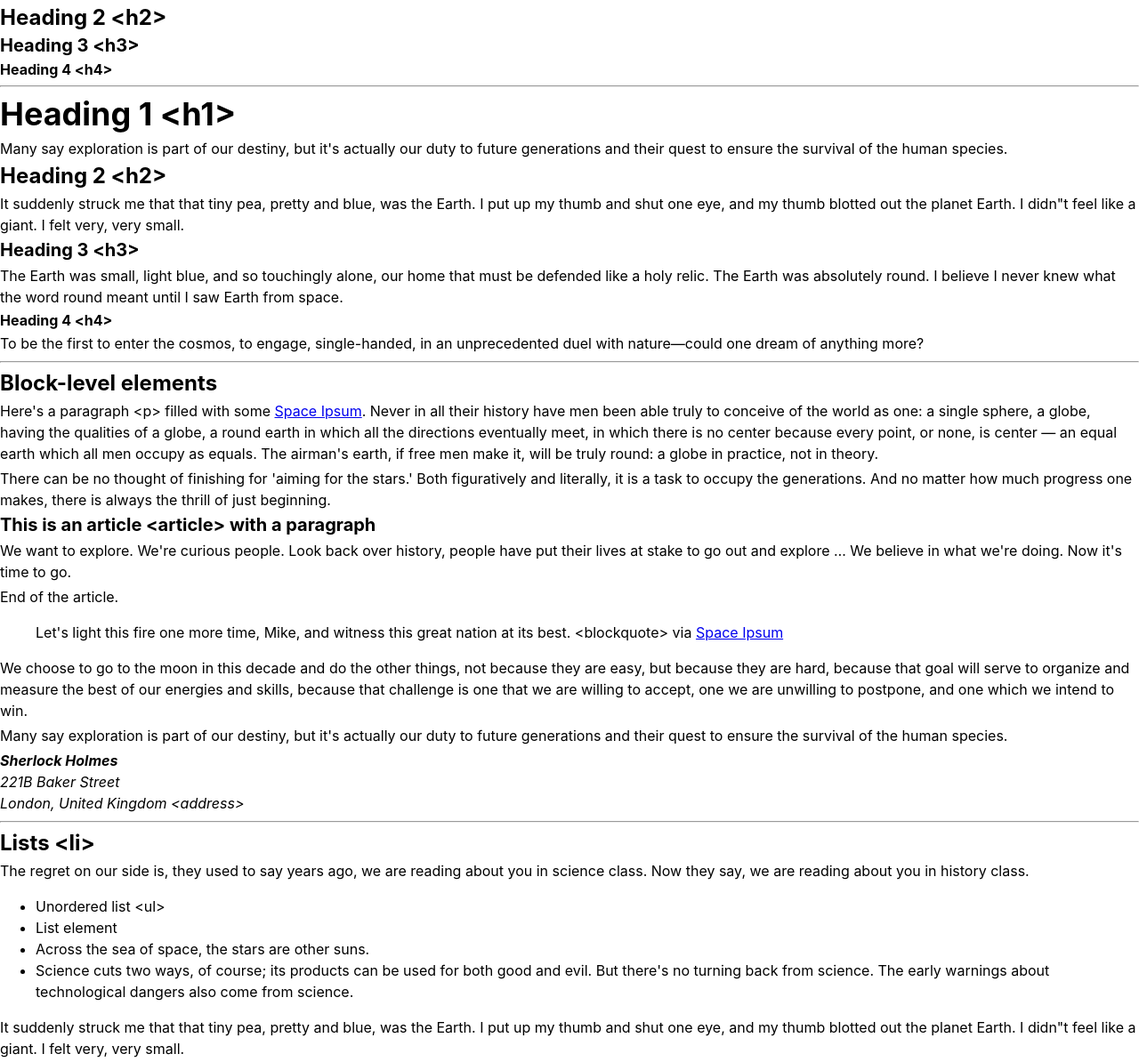
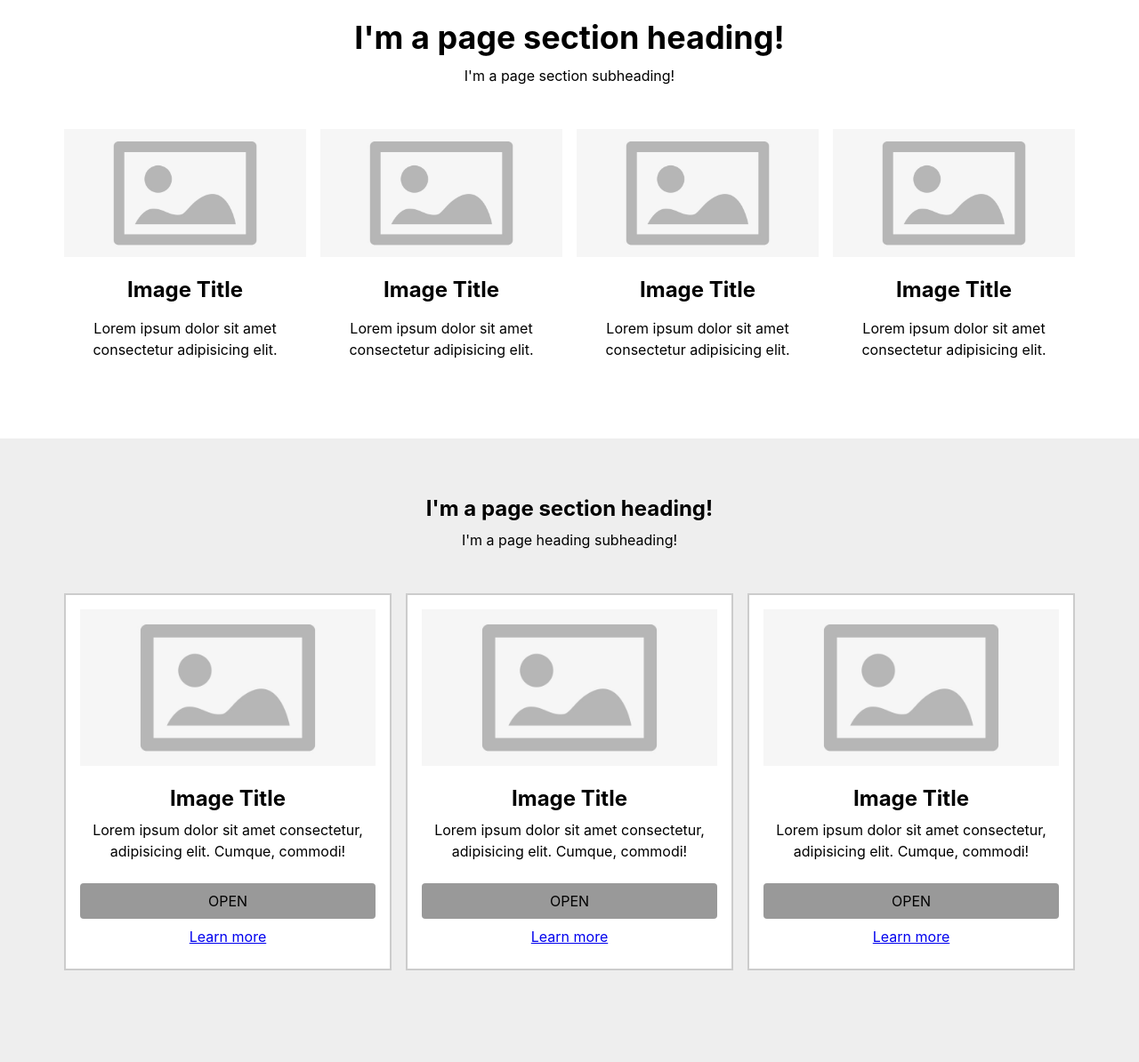
Before and after one commit to Carl-J-M/carlscampfires, a website built with Parcel: page src/index.html in a window 1280 px wide. Shown: the part 44-1238 px from the top of the page at 89% size. Built offline with nearby package versions, Linux system fonts and the light colour scheme.

Commit message:
feat: wip progress

```diff
--- a/src/index.html
+++ b/src/index.html
@@ -5,200 +5,196 @@
     <meta http-equiv="X-UA-Compatible" content="IE=edge">
     <meta name="viewport" content="width=device-width, initial-scale=1.0">
     <title>Document</title>
-    <link rel="stylesheet" href="style.css">
+    <link rel="stylesheet" href="styles/style.css">
 </head>
 <body>
-    <h1>Heading 1 &lt;h1&gt;</h1>
-    <h2>Heading 2 &lt;h2&gt;</h2>
-    <h3>Heading 3 &lt;h3&gt;</h3>
-    <h4>Heading 4 &lt;h4&gt;</h4>
-    <hr />
-    <h1>Heading 1 &lt;h1&gt;</h1>
+  <div class="page-section page-section--light">
+    <div class="container">
+      <div class="text-align--center">
+        <div class="spacing--bottom-lg">
+          <h1>I'm a page section heading!</h1>
+          <p class="subheading">I'm a page section subheading!</p>
+        </div>
+      </div>
+      <div class="flex-grid">
+        <div class="flex-grid__item flex-grid__item--grid flex-grid__item--span-3">
+          <div class="card">
+            <div class="text-align--center">
+              <div class="spacing--bottom">
+                <div class="image">
+                  <img src="assets/placeholder.png" class="image__img"/>
+                </div>
+              </div>
+              <h2>Image Title</h2>
+              <p class="spacing--sm">
+                Lorem ipsum dolor sit amet consectetur adipisicing elit.
+            </div>
+          </div>
+        </div>
+        <div class="flex-grid__item flex-grid__item--grid flex-grid__item--span-3">
+          <div class="card">
+            <div class="text-align--center">
+              <div class="spacing--bottom">
+                <div class="image">
+                  <img src="assets/placeholder.png" class="image__img"/>
+                </div>
+              </div>
+              <h2>Image Title</h2>
+              <p class="spacing--sm">
+                Lorem ipsum dolor sit amet consectetur adipisicing elit.
+              </p>
+            </div>
+          </div>
+        </div>
+        <div class="flex-grid__item flex-grid__item--grid  flex-grid__item--span-3">
+          <div class="card">
+            <div class="text-align--center">
+              <div class="spacing--bottom">
+                <div class="image">
+                  <img src="assets/placeholder.png" class="image__img"/>
+                </div>
+              </div>
+              <h2>Image Title</h2>
+              <p class="spacing--sm">
+                Lorem ipsum dolor sit amet consectetur adipisicing elit.
+              </p>
+            </div>
+          </div>
+        </div>
+        <div class="flex-grid__item flex-grid__item--grid  flex-grid__item--span-3">
+          <div class="card">
+            <div class="text-align--center">
+              <div class="spacing--bottom">
+                <div class="image">
+                  <img src="assets/placeholder.png" class="image__img"/>
+                </div>
+              </div>
+              <h2>Image Title</h2>
+              <p class="spacing--sm">
+                Lorem ipsum dolor sit amet consectetur adipisicing elit.
+              </p>
+            </div>
+          </div>
+        </div>
+      </div>
+    </div>
+  </div>
+  <div class="page-section">
+    <div class="container">
+      <div class="text-align--center">
+        <div class="spacing--bottom-lg">
+          <h2>I'm a page section heading!</h2>
+          <p class="subheading">I'm a page heading subheading!</p>
+        </div>
+      </div>
+      <div class="flex-grid">
+        <div class="flex-grid__item flex-grid__item--grid flex-grid__item--span-4">
+          <div class="card card--border">
+            <div class="text-align--center">
+              <div class="spacing--bottom">
+                <div class="image">
+                  <img src="assets/placeholder.png" class="image__img"/>
+                </div>
+              </div>
+              <h2>Image Title</h2>
+              <div class="spacing--bottom">
                 <p>
-      Many say exploration is part of our destiny, but it's actually our duty to future
-      generations and their quest to ensure the survival of the human species.
+                  Lorem ipsum dolor sit amet consectetur, adipisicing elit. Cumque, commodi!
                 </p>
-
-
-    <h2>Heading 2 &lt;h2&gt;</h2>
+              </div>
+              <button class="button button--block">
+                OPEN
+              </button>
+              <div class="spacing--sm">
+                <a href="/" class="info--block">
+                  Learn more
+                </a>
+              </div>
+            </div>
+          </div>
+        </div>
+        <div class="flex-grid__item flex-grid__item--grid flex-grid__item--span-4">
+          <div class="card card--border">
+            <div class="text-align--center">
+              <div class="spacing--bottom">
+                <div class="image">
+                  <img src="assets/placeholder.png" class="image__img"/>
+                </div>
+              </div>
+              <h2>Image Title</h2>
+              <div class="spacing--bottom">
                 <p>
-      It suddenly struck me that that tiny pea, pretty and blue, was the Earth. I put up
-      my thumb and shut one eye, and my thumb blotted out the planet Earth. I didn"t feel
-      like a giant. I felt very, very small.
+                  Lorem ipsum dolor sit amet consectetur, adipisicing elit. Cumque, commodi!
                 </p>
-
-
-    <h3>Heading 3 &lt;h3&gt;</h3>
+              </div>
+              <button class="button button--block">
+                OPEN
+              </button>
+              <div class="spacing--sm">
+                <a href="/" class="info--block">
+                  Learn more
+                </a>
+              </div>
+            </div>
+          </div>
+        </div>
+        <div class="flex-grid__item flex-grid__item--grid flex-grid__item--span-4">
+          <div class="card card--border">
+            <div class="text-align--center">
+              <div class="spacing--bottom">
+                <div class="image">
+                  <img src="assets/placeholder.png" class="image__img"/>
+                </div>
+              </div>
+              <h2>Image Title</h2>
+              <div class="spacing--bottom">
                 <p>
-      The Earth was small, light blue, and so touchingly alone, our home that must be
-      defended like a holy relic. The Earth was absolutely round. I believe I never
-      knew what the word round meant until I saw Earth from space.
+                  Lorem ipsum dolor sit amet consectetur, adipisicing elit. Cumque, commodi!
                 </p>
-
-
-    <h4>Heading 4 &lt;h4&gt;</h4>
-    <p>
-      To be the first to enter the cosmos, to engage, single-handed, in an unprecedented
-      duel with nature—could one dream of anything more?
-    </p>
-
-    <hr />
-
-
-    <h2>Block-level elements</h2>
-    <p>
-      Here's a paragraph &lt;p&gt; filled with some
-      <a href="http://spaceipsum.com/">Space Ipsum</a>. Never in all their history have
-      men been able truly to conceive of the world as one: a single sphere, a globe,
-      having the qualities of a globe, a round earth in which all the directions eventually
-      meet, in which there is no center because every point, or none, is center — an equal
-      earth which all men occupy as equals. The airman's earth, if free men make it, will
-      be truly round: a globe in practice, not in theory.
-    </p>
-    <p>
-      There can be no thought of finishing for 'aiming for the stars.' Both figuratively
-      and literally, it is a task to occupy the generations. And no matter how much progress
-      one makes, there is always the thrill of just beginning.
-    </p>
-
-
-    <article>
-      <h3>This is an article &lt;article&gt; with a paragraph</h3>
-      <p>We want to explore. We're curious people. Look back over history, people have put their lives at stake to go out and explore … We believe in what we're doing. Now it's time to go.</p>
-      <p>End of the article.</p>
-    </article>
-
-
-    <blockquote>
-      <p>
-        Let's light this fire one more time, Mike, and witness this great nation at its best.
-        &lt;blockquote&gt; via <a href="http://spaceipsum.com/">Space Ipsum</a>
-      </p>
-    </blockquote>
-
-
-    <p>
-      We choose to go to the moon in this decade and do the other things, not because they are
-      easy, but because they are hard, because that goal will serve to organize and measure
-      the best of our energies and skills, because that challenge is one that we are willing
-      to accept, one we are unwilling to postpone, and one which we intend to win.
-    </p>
-
-
-    <p>Many say exploration is part of our destiny, but it's actually our duty to future generations and their quest to ensure the survival of the human species.</p>
-    <address>
-      <strong>Sherlock Holmes</strong><br />
-      221B Baker Street<br>
-      London, United Kingdom &lt;address&gt;
-    </address>
-
-
-    <hr>
-
-
-    <h2>Lists &lt;li&gt;</h2>
-    <p>
-      The regret on our side is, they used to say years ago, we are reading about you in science
-      class. Now they say, we are reading about you in history class.
-    </p>
-
-
-    <ul class="list list--padded list--content-aligned">
-      <li>Unordered list &lt;ul&gt;</li>
-      <li>List element</li>
-      <li>Across the sea of space, the stars are other suns.</li>
-      <li>
-        Science cuts two ways, of course; its products can be used for both good and evil.
-        But there's no turning back from science. The early warnings about technological
-        dangers also come from science.
-      </li>
+              </div>
+              <button class="button button--block">
+                OPEN
+              </button>
+              <div class="spacing--sm">
+                <a href="/" class="info--block">
+                  Learn more
+                </a>
+              </div>
+            </div>
+          </div>
+        </div>
+      </div>
+    </div>
+  </div>
+  <div class="page-section">
+    <div class="container">
+      <div class="flex-grid">
+        <div class="flex-grid__item flex-grid__item--grid  flex-grid__item--span-6">
+          <div class="image">
+            <img src="assets/placeholder.png" class="image__img"/>
+          </div>
+        </div>
+        <div class="flex-grid__item flex-grid__item--span-6 flex-grid__item--grid">
+          <div class="flex-grid flex-grid--vertical">
+            <div class="flex-grid__item">
+              <h2>Section Title</h2>
+              <p>Lorem ipsum dolor sit amet consectetur, adipisicing elit. Itaque, qui!</p>
+              <ul>
+                <li>Lorem ipsum dolor sit amet consectetur adipisicing elit. Dignissimos nulla quasi omnis voluptatum earum incidunt aperiam obcaecati, ut labore cupiditate.</li>
+                <li>Lorem ipsum dolor sit amet consectetur, adipisicing elit. Fugit blanditiis nisi temporibus sunt? Praesentium, quidem.</li>
+                <li>Lorem ipsum dolor, sit amet consectetur adipisicing elit. Assumenda, distinctio.</li>
+                <li>Lorem ipsum dolor sit amet.</li>
               </ul>
-
-
-    <p>
-      It suddenly struck me that that tiny pea, pretty and blue, was the Earth. I put up my
-      thumb and shut one eye, and my thumb blotted out the planet Earth. I didn"t feel like
-      a giant. I felt very, very small.
-    </p>
-
-
-    <ol class="list list--padded list--content-aligned">
-      <li>Ordered list &lt;ol&gt;</li>
-      <li>List element</li>
-      <li>The dreams of yesterday are the hopes of today and the reality of tomorrow.</li>
-      <li>
-        Curious that we spend more time congratulating people who have succeeded than
-        encouraging people who have not.
-      </li>
-    </ol>
-
-
-    <p>
-      For those who have seen the Earth from space, and for the hundreds and perhaps
-      thousands more who will, the experience most certainly changes your perspective.
-      The things that we share in our world are far more valuable than those which
-      divide us.
-    </p>
-
-
-    <dl>
-      <dt>Definition term &lt;dt&gt;</dt>
-      <dd>Definition &lt;dd&gt;</dd>
-
-
-      <dt>Earth</dt>
-      <dd>A kick-ass planet.</dd>
-
-
-      <dt>Pluto</dt>
-      <dd>A kick-ass former planet.</dd>
-
-
-      <dt>Space Ipsum</dt>
-      <dd>
-        NASA is not about the 'Adventure of Human Space Exploration'…We won't be doing it just
-        to get out there in space – we'll be doing it because the things we learn out there
-        will be making life better for a lot of people who won't be able to go.
-      </dd>
-    </dl>
-
-
-    <p>
-      Spaceflights cannot be stopped. This is not the work of any one man or even a group of
-      men. It is a historical process which mankind is carrying out in accordance with the
-      natural laws of human development.
-    </p>
-
-
-    <hr />
-
-
-    <h2>Text-level elements</h2>
-    <ul class="list list--padded list--content-aligned">
-      <li><a href="#">anchor link</a> &lt;a&gt;</li>
-      <li>abbreviation: <abbr title="'Syntactically">SASS</abbr> &lt;abbr&gt;</li>
-      <li>citation: <cite>A Study in Scarlet</cite> &lt;cite&gt;</li>
-      <li>Here's the <code>&lt;code&gt;</code> element</li>
-      <li>deleted text: <del>Episodes I, II, III</del> &lt;del&gt;</li>
-      <li>definition: The <dfn>definition element</dfn> is the element being defined inline. &lt;dfn&gt;</li>
-      <li><em>emphasis</em> &lt;em&gt;</li>
-      <li><ins>inserted text</ins> &lt;ins&gt;</li>
-      <li>keyboard input: <kbd>control + space</kbd> &lt;kbd&gt;</li>
-      <li><mark>mark element</mark> &lt;mark&gt;</li>
-      <li>meter: <meter value="423" min="200" max="500">awesomeness</meter> &lt;meter&gt;</li>
-      <li>progress: <progress value="90" max="100">70 %</progress> &lt;progress&gt;</li>
-      <li>quotation (short): <q>You just gotta believe!</q> &lt;q&gt;</li>
-      <li>quotation within a quotation (short): <q>Yo dawg, I heard you like quotes so I put <q>this quote</q> within this quote.</q> &lt;q&gt;</li>
-      <li>strikethough: <s>Lance Armstrong remains steroid-free.</s> &lt;s&gt;</li>
-      <li>sample text: <samp>Error</samp> &lt;samp&gt;</li>
-      <li>small: <small>Hydrogen</small> &lt;small&gt;</li>
-      <li>small within small: <small>Hydrogen <small>Hydrogen</small></small> &lt;small&gt;</li>
-      <li>strong: <strong>The Hammer</strong> &lt;strong&gt;</li>
-      <li>subscript: <sub>Lower</sub> 0<sub>1<sub>2<sub>3</sub></sub></sub> &lt;sub&gt;</li>
-      <li>superscript: I need a good <sup>superman</sup> joke to go here. 0<sup>1<sup>2<sup>3</sup></sup></sup> &lt;sup&gt;</li>
-      <li>time: <time datetime="1985-12-09 19:00">Dec 9</time> &lt;time&gt;</li>
-      <li>underline: Never underline <u>anything</u>. &lt;u&gt;</li>
-      <li>variable: <var>cat</var> + <var>dog</var> = <var>catdog</var> &lt;var&gt;</li>
-    </ul>
+            </div>
+            <div class="flex-grid__item">
+              <button class="button button--block">
+                OPEN
+              </button>
+            </div>
+          </div>
+        </div>
+      </div>
+    </div>
+  </div>
 </body>
 </html>
--- a/src/style.css
+++ /dev/null
@@ -1,51 +0,0 @@
-@import 'npm:normalize.css/normalize.css';
-
-:root {
-  --font-family-body: -apple-system,BlinkMacSystemFont,"Segoe UI",Roboto,Oxygen-Sans,Ubuntu,Cantarell,"Helvetica Neue",sans-serif;
-
-  --font-size: 1rem;
-  --font-size-h1: calc(var(--font-size) * 2.25);
-  --font-size-h2: calc(var(--font-size) * 1.5);
-  --font-size-h3: calc(var(--font-size) * 1.25);
-  --font-size-h4: calc(var(--font-size) * 1);
-
-  --line-height: 1.5;
-  --line-height-heading: 1.25;
-
-  --spacing: 1rem;
-  --spacing-small: 0.5rem;
-  --spacing-xsmall: 0.25rem;
-  --spacing-large: 2rem;
-}
-
-body {
-  font-family: var(--font-family-body);
-  font-size: var(--font-size);
-  line-height: var(--line-height);
-  -webkit-font-smoothing: antialiased;
-}
-
-h1, h2, h3, h4 {
-  line-height: var(--line-height-heading);
-  margin: 0 0 var(--spacing-xsmall);
-}
-
-h1 {
-  font-size: var(--font-size-h1);
-}
-
-h2 {
-  font-size: var(--font-size-h2);
-}
-
-h3 {
-  font-size: var(--font-size-h3);
-}
-
-h4 {
-  font-size: var(--font-size-h4);
-}
-
-p {
-  margin: 0 0 var(--spacing-xsmall);
-}
--- /dev/null
+++ b/src/styles/base/structure.css
@@ -0,0 +1,3 @@
+* {
+  box-sizing: border-box;
+}
--- /dev/null
+++ b/src/styles/base/typography.css
@@ -0,0 +1,31 @@
+body {
+  font-family: var(--font-family-body);
+  font-size: var(--font-size);
+  line-height: var(--line-height);
+  -webkit-font-smoothing: antialiased;
+}
+
+h1, h2, h3, h4 {
+  line-height: var(--line-height-heading);
+  margin: 0 0 var(--spacing-small);
+}
+
+h1 {
+  font-size: var(--font-size-h1);
+}
+
+h2 {
+  font-size: var(--font-size-h2);
+}
+
+h3 {
+  font-size: var(--font-size-h3);
+}
+
+h4 {
+  font-size: var(--font-size-h4);
+}
+
+p {
+  margin: 0 0 var(--spacing-small);
+}
--- /dev/null
+++ b/src/styles/base/variables.css
@@ -0,0 +1,26 @@
+
+:root {
+  --font-family-body: -apple-system,BlinkMacSystemFont,"Segoe UI",Roboto,Oxygen-Sans,Ubuntu,Cantarell,"Helvetica Neue",sans-serif;
+
+  --font-size: 1rem;
+  --font-size-h1: calc(var(--font-size) * 2.25);
+  --font-size-h2: calc(var(--font-size) * 1.5);
+  --font-size-h3: calc(var(--font-size) * 1.25);
+  --font-size-h4: calc(var(--font-size) * 1);
+
+  --line-height: 1.5;
+  --line-height-heading: 1.25;
+
+  --spacing: 1rem;
+  --spacing-small: 0.5rem;
+  --spacing-xsmall: 0.25rem;
+  --spacing-large: 2rem;
+  --spacing-xlarge: 4rem;
+
+  --span-default: calc(1 / 12);
+  --color-white: #fff;
+  --color-black: #000;
+  --color-grey-light: #eee;
+  --color-grey: #ccc;
+  --color-grey-dark: #999;
+}
--- /dev/null
+++ b/src/styles/components/button.css
@@ -0,0 +1,20 @@
+.button {
+  background-color: var( --color-grey-dark);
+  border: none;
+  border-radius: 0.25em;
+  cursor: pointer;
+
+  line-height: var(--line-height);
+  font-size: var(--font-size);
+  padding: var(--spacing-small) var(--spacing)
+}
+
+.button--block {
+  display: block;
+  width: 100%;
+}
+
+.button:hover {
+  background-color: var(--color-grey-light);
+  border: none;
+}
--- /dev/null
+++ b/src/styles/components/card.css
@@ -0,0 +1,8 @@
+.card {
+  background-color: var(--color-white);
+}
+
+.card--border {
+  border: solid var(--color-grey) 2px;
+  padding: var(--spacing);
+}
--- /dev/null
+++ b/src/styles/components/container.css
@@ -0,0 +1,5 @@
+
+.container {
+  max-width: 80rem;
+  margin: auto;
+}
--- /dev/null
+++ b/src/styles/components/flex-grid.css
@@ -0,0 +1,55 @@
+
+.flex-grid {
+  display: flex;
+  flex-wrap: wrap;
+}
+.flex-grid--vertical {
+  flex-direction: column;
+}
+.flex-grid__item {
+  padding: var(--spacing-small);
+  width: 100%;
+}
+
+.flex-grid__item--grid {
+  display: grid;
+}
+
+@media screen and (min-width: 768px) {
+  .flex-grid__item--span-1 {
+    width: calc(1 / 12 * 100%);
+  }
+  .flex-grid__item--span-2 {
+    width: calc(2 / 12 * 100%);
+  }
+  .flex-grid__item--span-3 {
+    width: calc(3 / 12 * 100%);
+  }
+  .flex-grid__item--span-4 {
+    width: calc(4 / 12 * 100%);
+  }
+  .flex-grid__item--span-5 {
+    width: calc(5 / 12 * 100%);
+  }
+  .flex-grid__item--span-6 {
+    width: calc(6 / 12 * 100%);
+  }
+  .flex-grid__item--span-7 {
+    width: calc(7 / 12 * 100%);
+  }
+  .flex-grid__item--span-8 {
+    width: calc(8 / 12 * 100%);
+  }
+  .flex-grid__item--span-9 {
+    width: calc(9 / 12 * 100%);
+  }
+  .flex-grid__item--span-10 {
+    width: calc(10 / 12 * 100%);
+  }
+  .flex-grid__item--span-11 {
+    width: calc(11 / 12 * 100%);
+  }
+  .flex-grid__item--span-12 {
+    width: calc(12 / 12 * 100%);
+  }
+}
--- /dev/null
+++ b/src/styles/components/image.css
@@ -0,0 +1,4 @@
+
+.image__img {
+  width: 100%;
+}
--- /dev/null
+++ b/src/styles/components/info.css
@@ -0,0 +1,3 @@
+.info--block {
+  display: block;
+}
--- /dev/null
+++ b/src/styles/components/page-section.css
@@ -0,0 +1,8 @@
+.page-section {
+  background-color: var(--color-grey-light);
+  padding: 5%;
+}
+
+.page-section--light {
+  background-color: var(--color-white);
+}
--- /dev/null
+++ b/src/styles/components/spacing.css
@@ -0,0 +1,28 @@
+
+.spacing {
+  padding: var(--spacing);
+}
+
+.spacing--sm {
+  padding: var(--spacing-small);
+}
+
+.spacing--lg {
+  padding: var(--spacing-large);
+}
+
+.spacing--bottom-sm {
+  padding-bottom: var(--spacing-small);
+}
+
+.spacing--bottom {
+  padding-bottom: var(--spacing);
+}
+
+.spacing--bottom-lg {
+  padding-bottom: var(--spacing-large);
+}
+
+.spacing--bottom-xl {
+  padding-bottom: var(--spacing-xlarge);
+}
--- /dev/null
+++ b/src/styles/components/text-align.css
@@ -0,0 +1,9 @@
+.text-align--center {
+  text-align: center;
+}
+.text-align--right {
+  text-align: right;
+}
+.text-align--left {
+  text-align: left;
+}
```
Also changed, not shown: src/styles/style.css (added, +15 -0 lines), src/README.md (added), src/assets/placeholder.png (added). Lines whose indentation alone changed are shown as unchanged.
